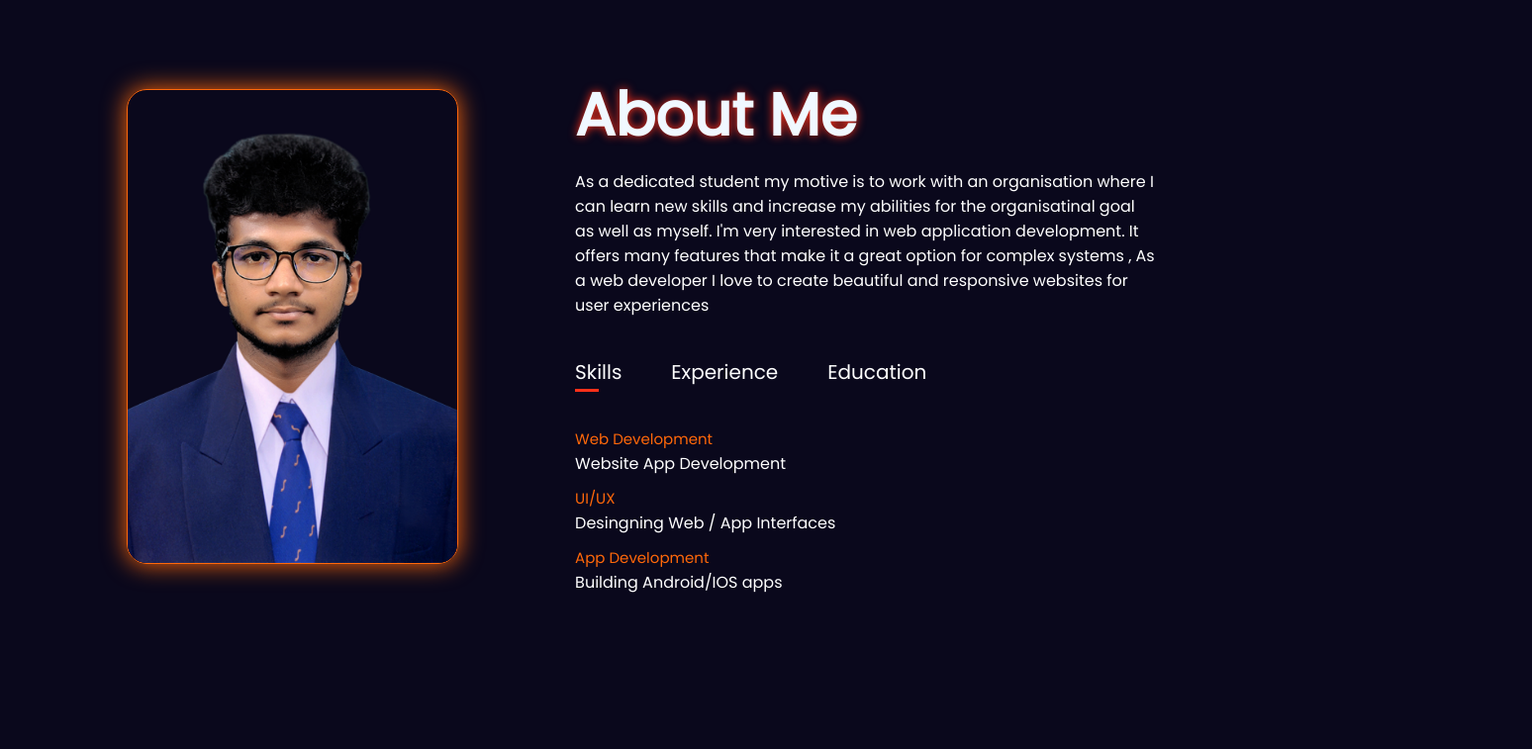
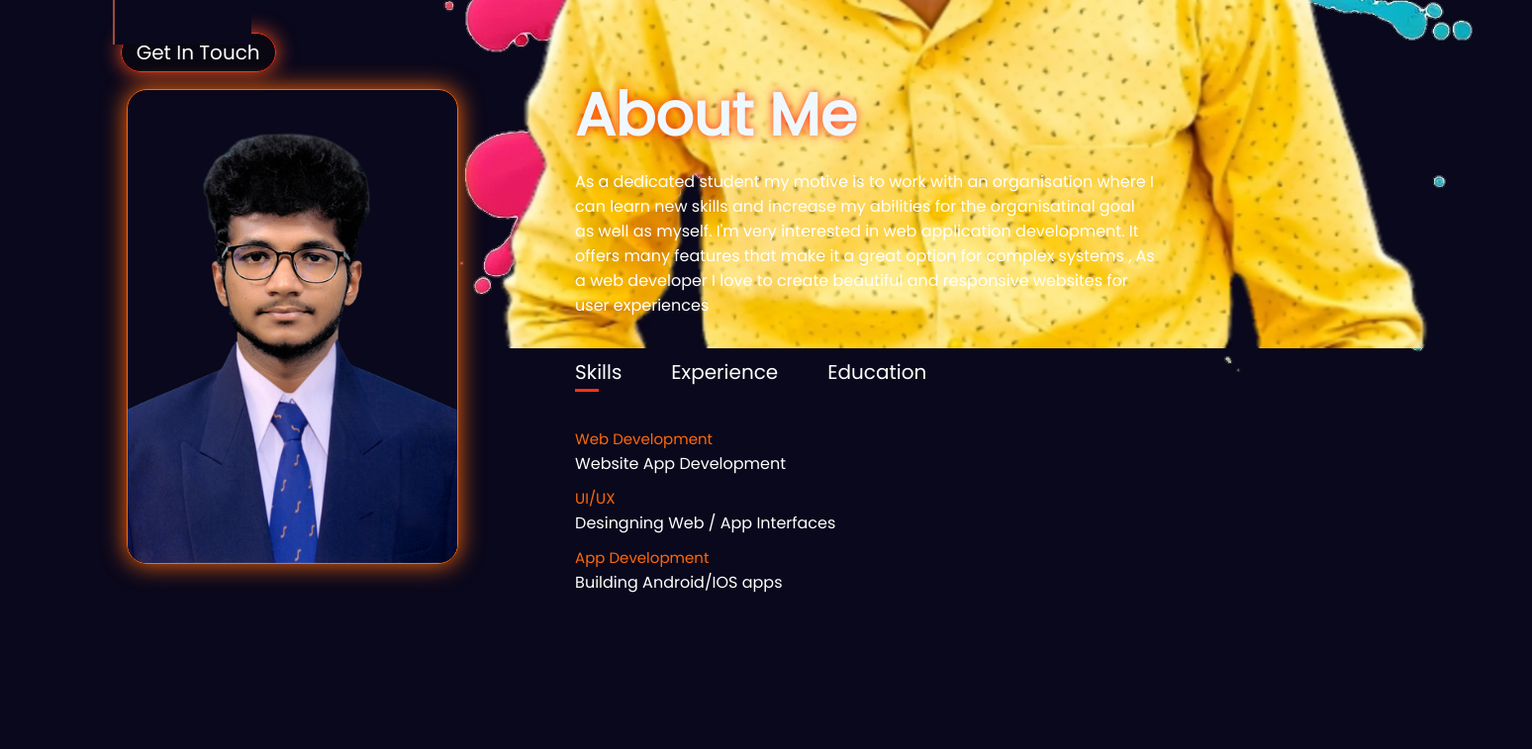
Before and after one commit to MdFaizu18/Faizu_Portfolio_, a plain HTML site: page index.html in a window 1280 px wide. Shown: the part 815-1572 px from the top of the page at 99% size, 1548 px wide, since content can reach past the window. Drawn offline with Linux system fonts and the light colour scheme.

Commit message:
Update index.html

```diff
--- a/index.html
+++ b/index.html
@@ -71,7 +71,7 @@
 
             <!-- right side content of the layer one  -->
             <div class="rightsec">
-                <img src="./images/2.png" alt="">
+                <img src="./images/3.png" alt="">
             </div>
         </div>
     </div>
```
